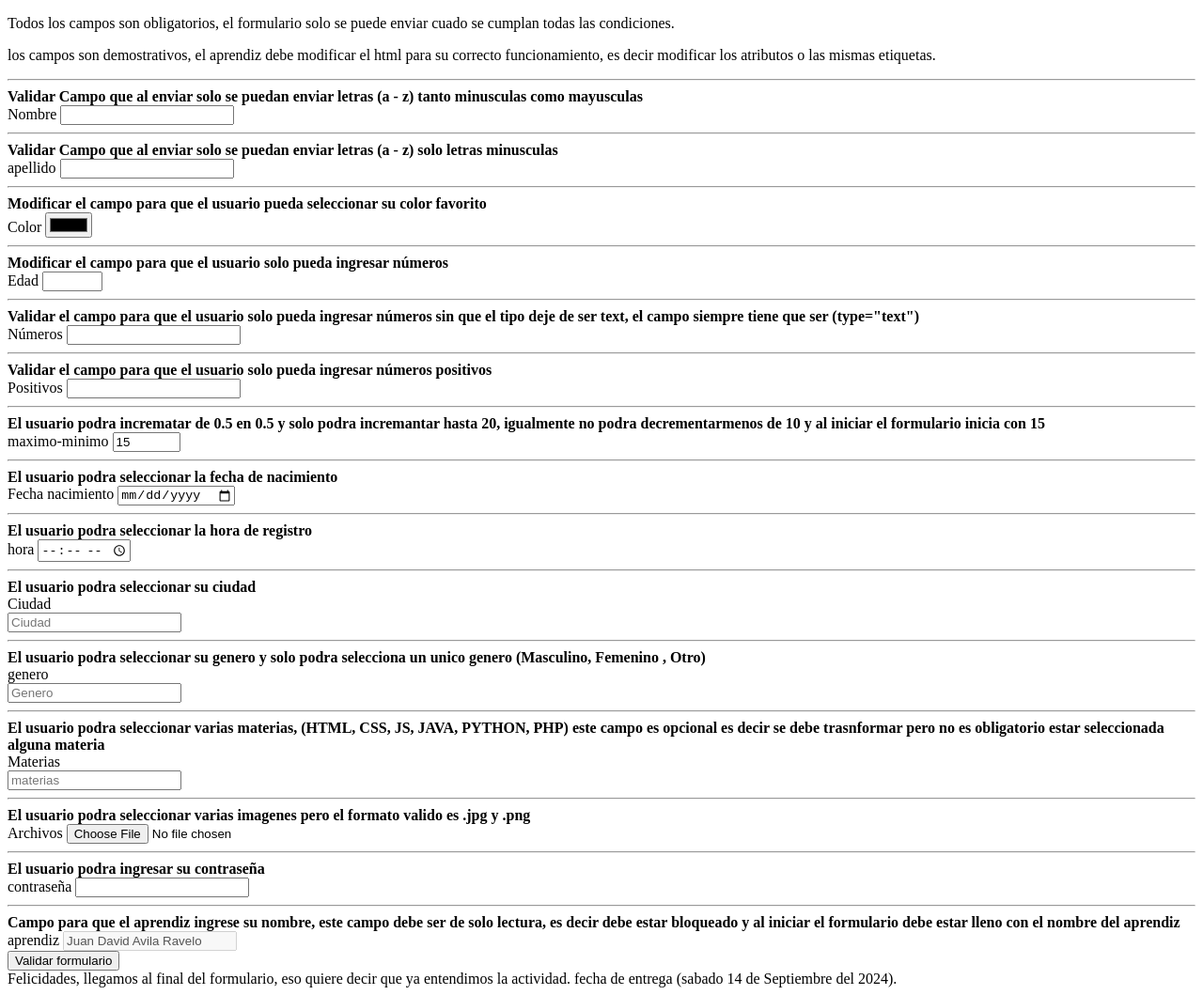
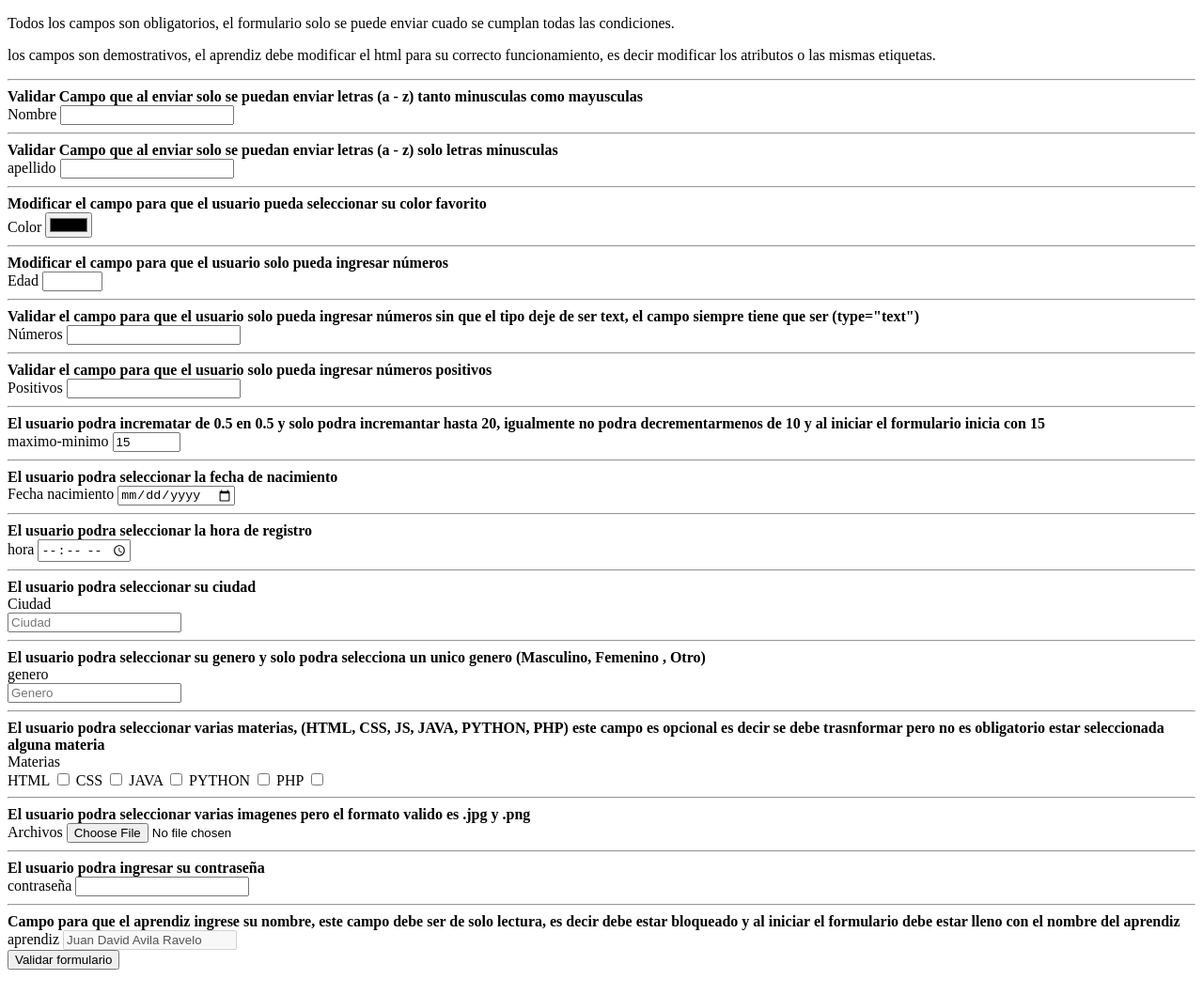
Before and after one commit to JuanXhoSENA/Formulario, a plain HTML site: page index.html in a window 1280 px wide. Shown: the whole page at 94% size. Drawn offline with Linux system fonts and the light colour scheme.

Commit message:
fix: :bug: resolve errors tags
someone tags are bad, this commit fix it

```diff
--- a/index.html
+++ b/index.html
@@ -85,7 +85,7 @@
       </div>
       <div>
         <label for="positivos">Positivos</label>
-        <input type="number" pattern="[0-9]+$" required>
+        <input type="number" min="0" required>
       </div>
     </div>
     <!-- El usuario podra incrematar de 0.5 en 0.5 y solo podra incremantar hasta 20, igualmente no podra decrementar menos de 10 y al iniciar el formulario iniciar con 15 -->
@@ -167,6 +167,7 @@
         <datalist id="genero">
           <option value="Masculino">
           <option value="Femenino">
+          <option value="Otro">
         </datalist>
       </div>
     </div>
@@ -184,13 +185,23 @@
         <label for="materias">Materias</label>
       </div>
       <div>
-        <input list="materias" placeholder="materias" >
+        <label for="HTML">HTML</label>
+        <input type="checkbox" value="HTML" id="HTML">
+        <label for="CSS">CSS</label>
+        <input type="checkbox" value="CSS" id="CSS">
+        <label for="JAVA">JAVA</label>
+        <input type="checkbox" value="JAVA" id="JAVA">
+        <label for="PYTHON">PYTHON</label>
+        <input type="checkbox" value="PYTHON" id="PYTHON">
+        <label for="PHP">PHP</label>
+        <input type="checkbox" value="PHP" id="PHP">
+
         <datalist id="materias">
-          <option value="HTML">
-          <option value="CSS">
-          <option value="JAVA">
-          <option value="PYTHON">
-          <option value="PHP">
+          <checkout value="HTML">
+          <checkout value="CSS">
+          <checkout value="JAVA">
+          <checkout value="PYTHON">
+          <checkout value="PHP">
         </datalist>
       </div>
     </div>
@@ -238,11 +249,6 @@
     <div>
       <button type="submit">Validar formulario</button>
     </div>
-    <div>
-      <span>
-        Felicidades, llegamos al final del formulario, eso quiere decir que ya entendimos la actividad. fecha de entrega (sabado 14 de Septiembre del 2024).
-      </span>
-    </div>
   </form>
 
 </body>
```
